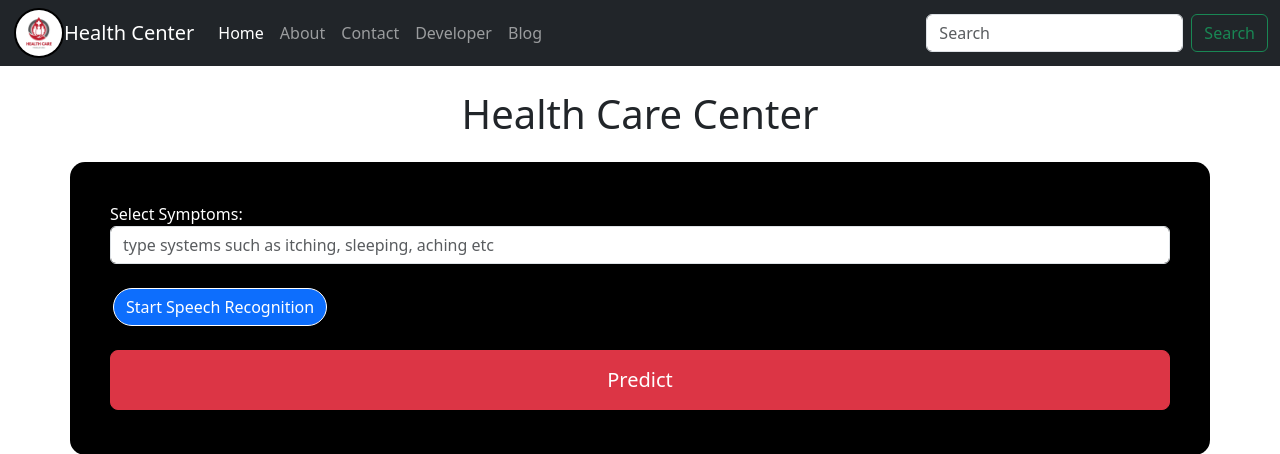
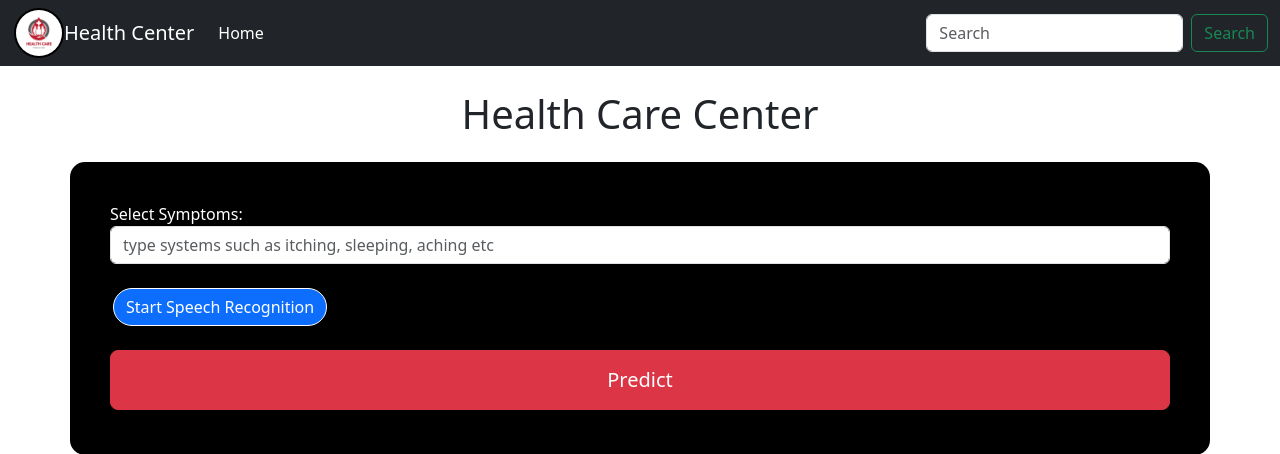
Before and after one commit to YASHMKHILARE25/ChetanaCLG, a Flask app: page / in a window 1280 px wide. Shown: the top 454 px of the page. Run offline with Flask 3, Linux system fonts and the light colour scheme; parts of the project's set-up code (start-up, migrations or seed data) failed here and were passed over.

Commit message:
Update index.html

```diff
--- a/Medicine-Recommendation-System-Personalized-Medical-Recommendation-System-with-Machine-Learning-main/templates/index.html
+++ b/Medicine-Recommendation-System-Personalized-Medical-Recommendation-System-with-Machine-Learning-main/templates/index.html
@@ -46,18 +46,6 @@
                 <ul class="navbar-nav me-auto mb-2 mb-lg-0">
                     <li class="nav-item">
                         <a class="nav-link active" aria-current="page" href="#">Home</a>
-                    </li>
-                    <li class="nav-item">
-                        <a class="nav-link" href="/about">About</a>
-                    </li>
-                    <li class="nav-item">
-                        <a class="nav-link" href="/contact">Contact</a>
-                    </li>
-                    <li class="nav-item">
-                        <a class="nav-link" href="/developer">Developer</a>
-                    </li>
-                    <li class="nav-item">
-                        <a class="nav-link" href="/blog">Blog</a>
                     </li>
                 </ul>
                 <form class="d-flex" role="search">
```
